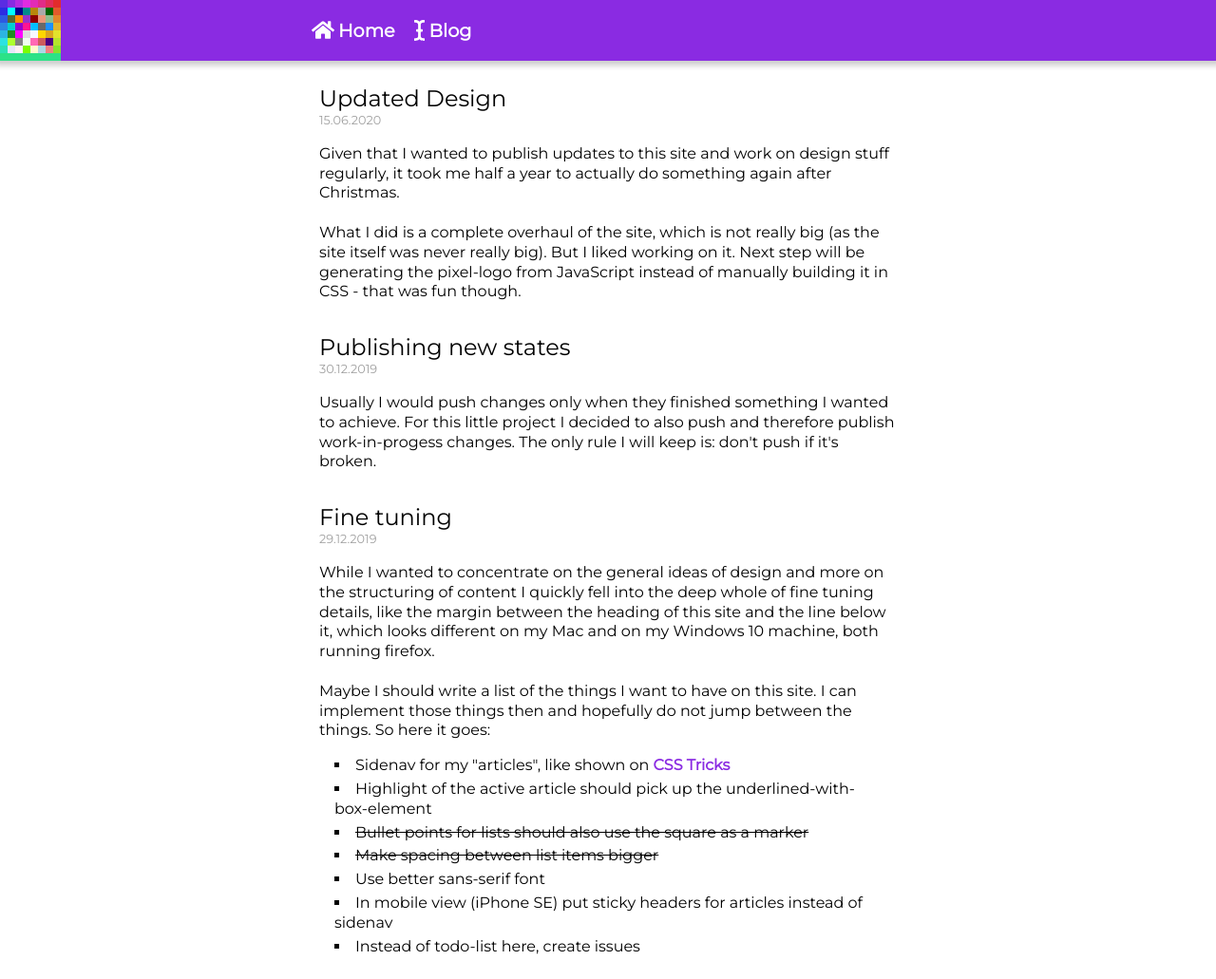
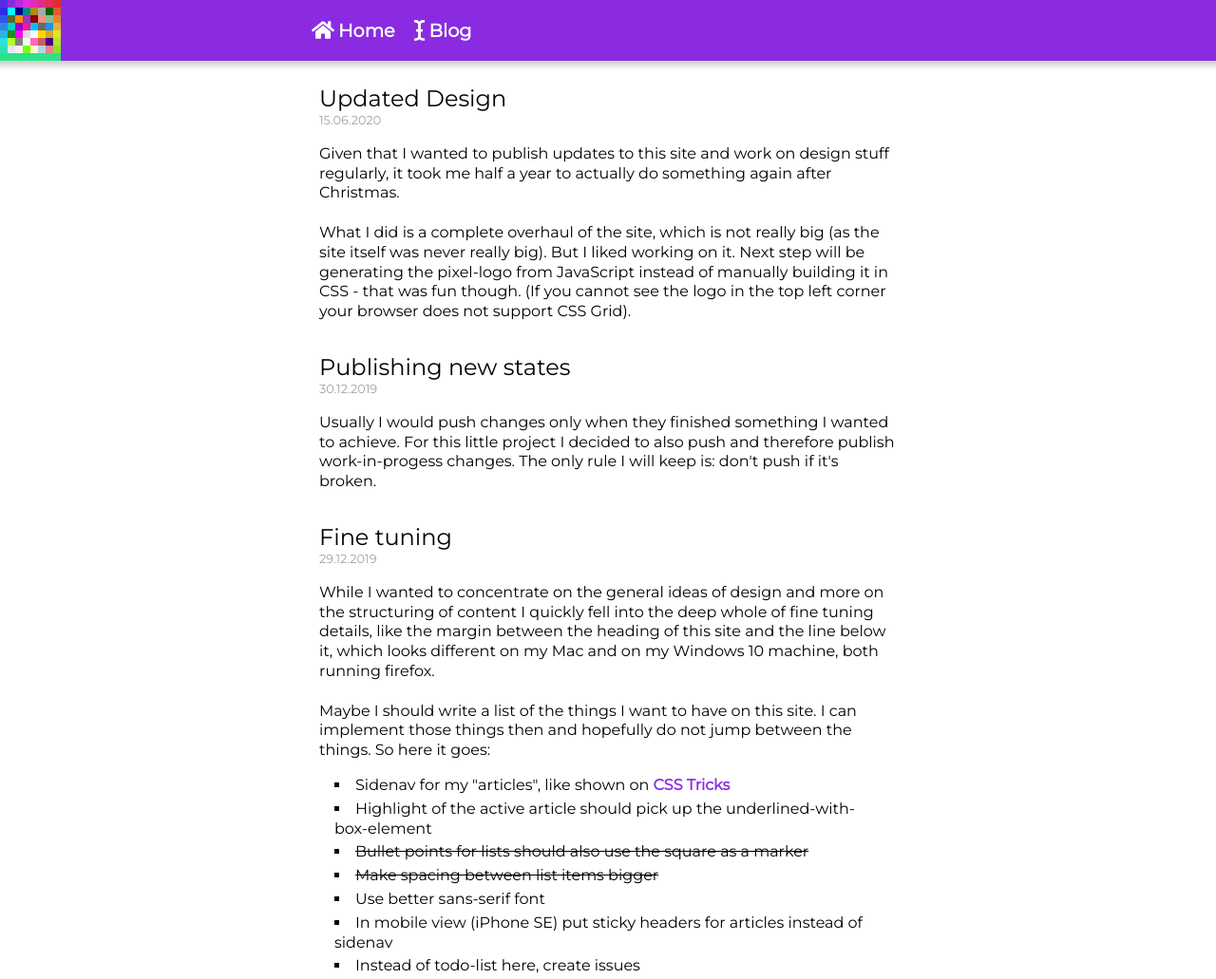
Before and after one commit to seudboerg/seudboerg.github.io, a plain HTML site: page index.html in a window 1280 px wide. Shown: the top 1031 px of the page at 95% size. Drawn offline with Linux system fonts and the light colour scheme; a script that the page names is missing.

Commit message:
Update text

```diff
--- a/index.html
+++ b/index.html
@@ -124,7 +124,8 @@
                 <p>
                     What I did is a complete overhaul of the site, which is not really big (as the site itself
                     was never really big). But I liked working on it. Next step will be generating the pixel-logo
-                    from JavaScript instead of manually building it in CSS - that was fun though.
+                    from JavaScript instead of manually building it in CSS - that was fun though. (If you cannot
+                    see the logo in the top left corner your browser does not support CSS Grid).
                 </p>
             </div>
         </div>
```
